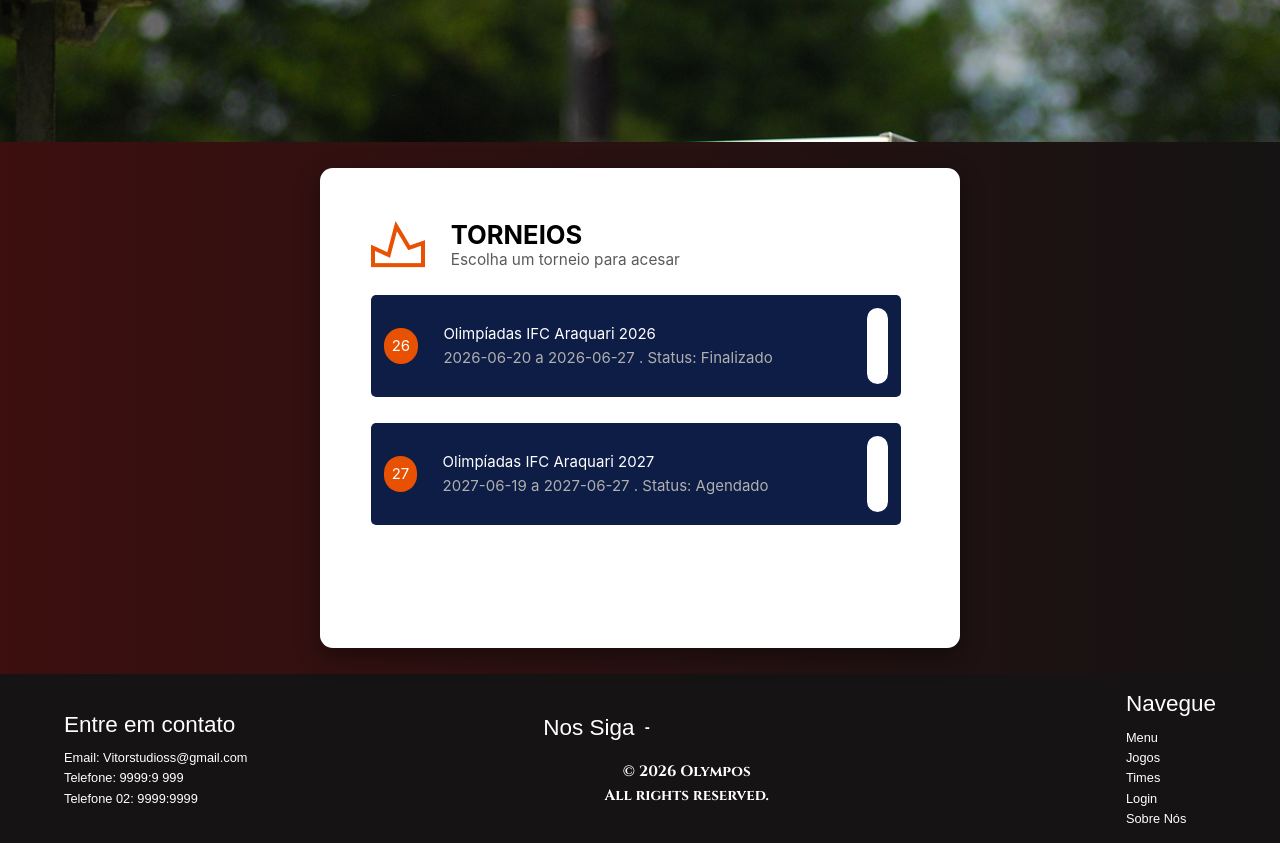
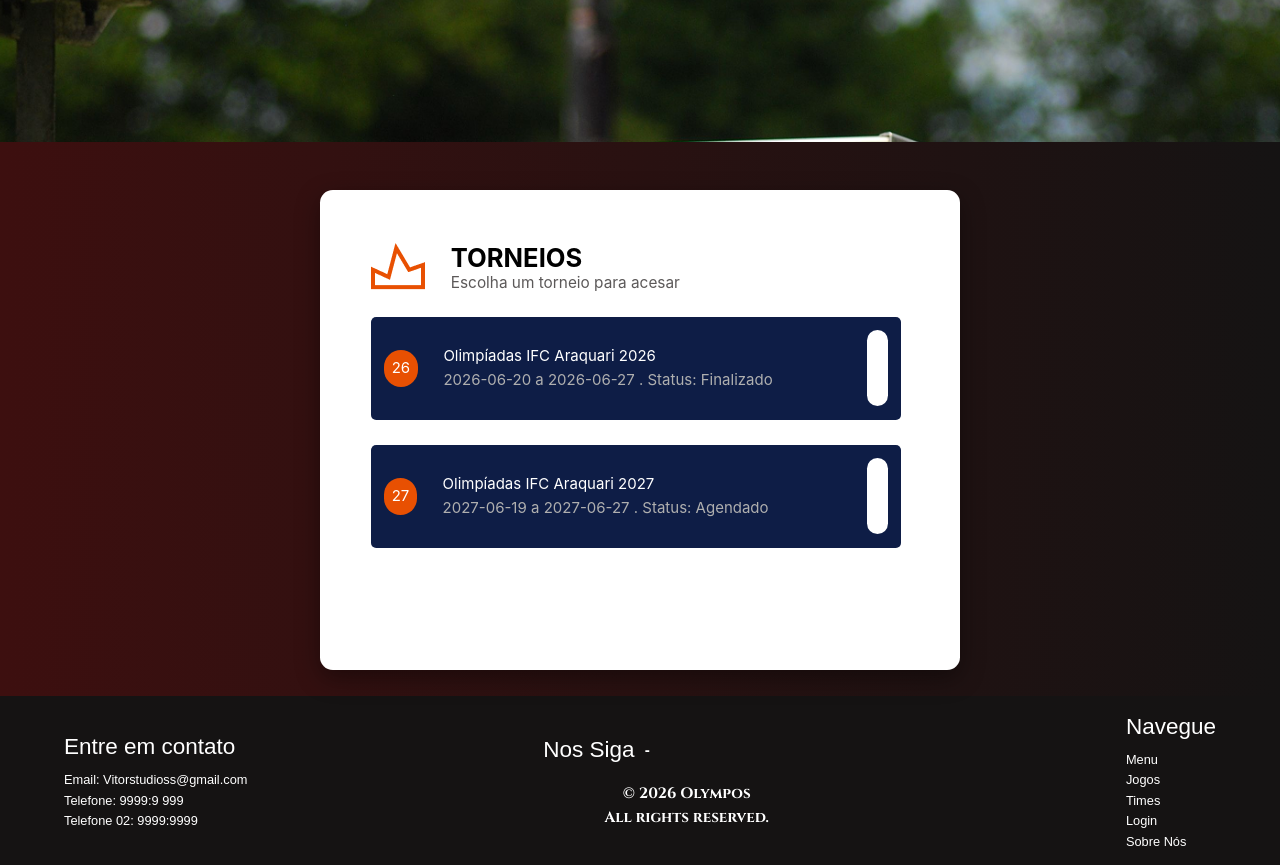
Before and after one commit to vilmarmichelsfilho/Olympus-Hackathon2K26, a Vue app: page / in a window 1280 px wide. Shown: the part 605-1470 px from the top of the page. Before the commit the page ends 1448 px from the top, so only its background shows below. Built offline with nearby package versions, Linux system fonts and the light colour scheme; some icons are missing; a web font is replaced by a local one.

Commit message:
fiz espaçamento e tirei branco

```diff
--- a/src/App.vue
+++ b/src/App.vue
@@ -16,7 +16,12 @@ function login() {
 <template>
   <div class="image">
     <AppHeader
-      class="header"
+      :class="[
+        'header',
+        {
+          'header-com-espaco-mobile': $route.name === 'torneio',
+        },
+      ]"
       v-if="!['/administradores', '/arbitro', '/login'].includes($route.path)"
       @login-pop="login"
     ></AppHeader>
@@ -74,6 +79,14 @@ function login() {
   width: 100%;
 }
 @media (max-width: 1000px) {
+  .header {
+    margin-bottom: 0;
+  }
+
+  .header-com-espaco-mobile {
+    margin-bottom: 24px;
+  }
+
   .texto {
     display: none;
   }
--- a/src/views/HomeView.vue
+++ b/src/views/HomeView.vue
@@ -86,7 +86,7 @@ const progressoPorcentagem = computed(() => {
 </script>
 
 <template>
-  <main>
+  <main :class="{ 'selecao-torneio-ativa': cod_torneioAtual == null }">
   <div v-if="cod_torneioAtual == null" class="selecionarTorneio">
 <selecionarTorneio></selecionarTorneio>
    </div>
@@ -238,6 +238,9 @@ const progressoPorcentagem = computed(() => {
 main {
   background-color: black;
   padding: 0 0 20vw 0;
+}
+.selecao-torneio-ativa {
+  padding-top: 48px;
 }
 .selecionarTorneio{
   display: flex;
```
